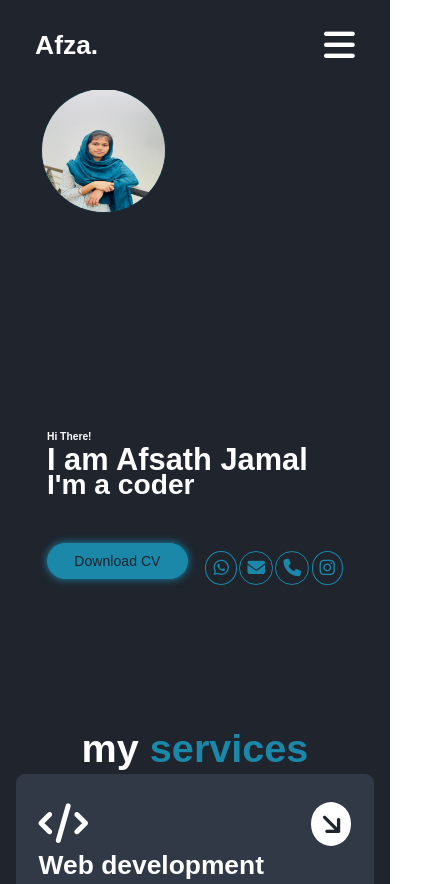
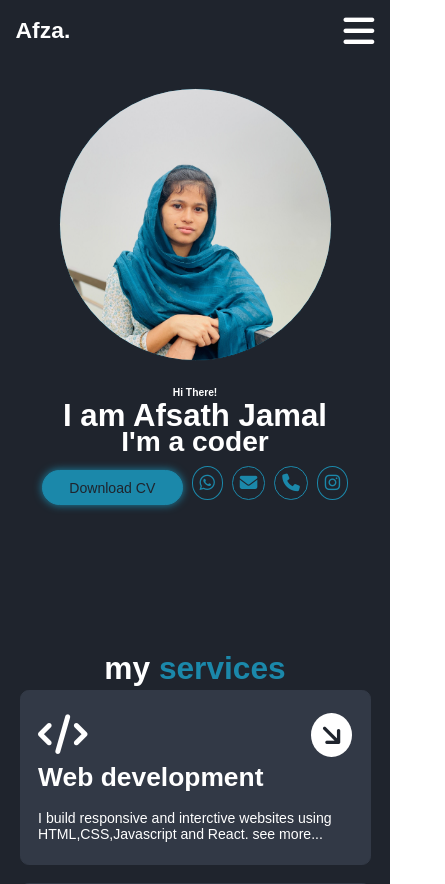
Before and after one commit to afsathjamal01-svg/my-portfolio, a plain HTML site: page index.html in a window 390 px wide. Shown: the top 884 px of the page, 445 px wide, since content can reach past the window. Drawn offline with Linux system fonts and the light colour scheme.

Commit message:
Fix responsive layouts for mobile screens

```diff
--- a/style.css
+++ b/style.css
@@ -509,3 +509,173 @@ section .content{
 
      }
  }
+
+/* Responsive layout fixes */
+.header {
+    padding-inline: clamp(1.6rem, 5vw, 9%);
+}
+
+section {
+    height: auto;
+    min-height: 100vh;
+}
+
+.content {
+    width: 100%;
+    min-width: 0;
+}
+
+.right-content,
+.home-img,
+.left-content,
+.resume-box,
+.contact-box {
+    min-width: 0;
+}
+
+.left-content .img-item {
+    width: min(32vw, 35rem);
+    height: min(32vw, 35rem);
+}
+
+.left-content .img-item img {
+    display: block;
+    width: 100%;
+    height: 100%;
+    object-fit: cover;
+}
+
+.resume-list,
+.resume-detail.about .resume-list {
+    height: auto;
+    grid-template-columns: repeat(auto-fit, minmax(min(100%, 22rem), 1fr));
+    overflow: visible;
+}
+
+@media screen and (max-width: 992px) {
+    .header {
+        padding-inline: 4%;
+    }
+
+    .resume-container,
+    .contact-container {
+        grid-template-columns: minmax(0, 1fr) minmax(0, 1.3fr);
+        gap: 3rem;
+    }
+
+    .resume-container {
+        grid-template-columns: minmax(0, 1fr) minmax(0, 2fr);
+    }
+}
+
+@media screen and (max-width: 768px) {
+    section {
+        min-height: auto;
+        padding: 10rem 5% 5rem;
+    }
+
+    .content {
+        flex-direction: column-reverse;
+        justify-content: center;
+        gap: 3rem;
+        text-align: center;
+    }
+
+    .right-content,
+    .home-img {
+        width: 100%;
+    }
+
+    .right-content h1 {
+        font-size: clamp(3.2rem, 8vw, 5rem);
+        overflow-wrap: anywhere;
+    }
+
+    .left-content {
+        justify-content: center;
+        width: 100%;
+    }
+
+    .left-content .img-item {
+        width: min(70vw, 32rem);
+        height: min(70vw, 32rem);
+    }
+
+    .content .contact {
+        justify-content: center;
+        flex-wrap: wrap;
+        gap: 1rem;
+    }
+
+    .ct-btn {
+        display: flex;
+        flex-wrap: wrap;
+        justify-content: center;
+        gap: 1rem;
+        margin: 0 0 2rem;
+    }
+
+    .content .contact .ct-btn a {
+        margin-top: 1rem;
+    }
+
+    .resume-container,
+    .contact-container {
+        grid-template-columns: minmax(0, 1fr);
+        gap: 3rem;
+    }
+
+    .resume-box .resume-btn {
+        margin-bottom: 1rem;
+    }
+
+    .resume-list,
+    .resume-detail.about .resume-list {
+        grid-template-columns: repeat(auto-fit, minmax(min(100%, 22rem), 1fr));
+    }
+
+    .resume-detail.about .resume-item p span {
+        overflow-wrap: anywhere;
+    }
+
+    .contact-box form {
+        padding: 2.5rem 2rem;
+    }
+
+    .contact-box .field-box {
+        grid-template-columns: minmax(0, 1fr);
+    }
+
+    .contact-box .field-box input,
+    .contact-box .field-box textarea {
+        max-width: none;
+    }
+}
+
+@media screen and (max-width: 480px) {
+    html {
+        font-size: 55%;
+    }
+
+    .header {
+        height: 7rem;
+    }
+
+    .logo {
+        font-size: 2.6rem;
+    }
+
+    .services .heading,
+    .resume-box h2,
+    .contact-box h2 {
+        font-size: 3.6rem;
+    }
+
+    .service-boxes {
+        grid-template-columns: minmax(0, 1fr);
+    }
+
+    .service-boxes .service-container {
+        padding: 2.5rem 2rem;
+    }
+}
```
Lines whose indentation alone changed are shown as unchanged.
